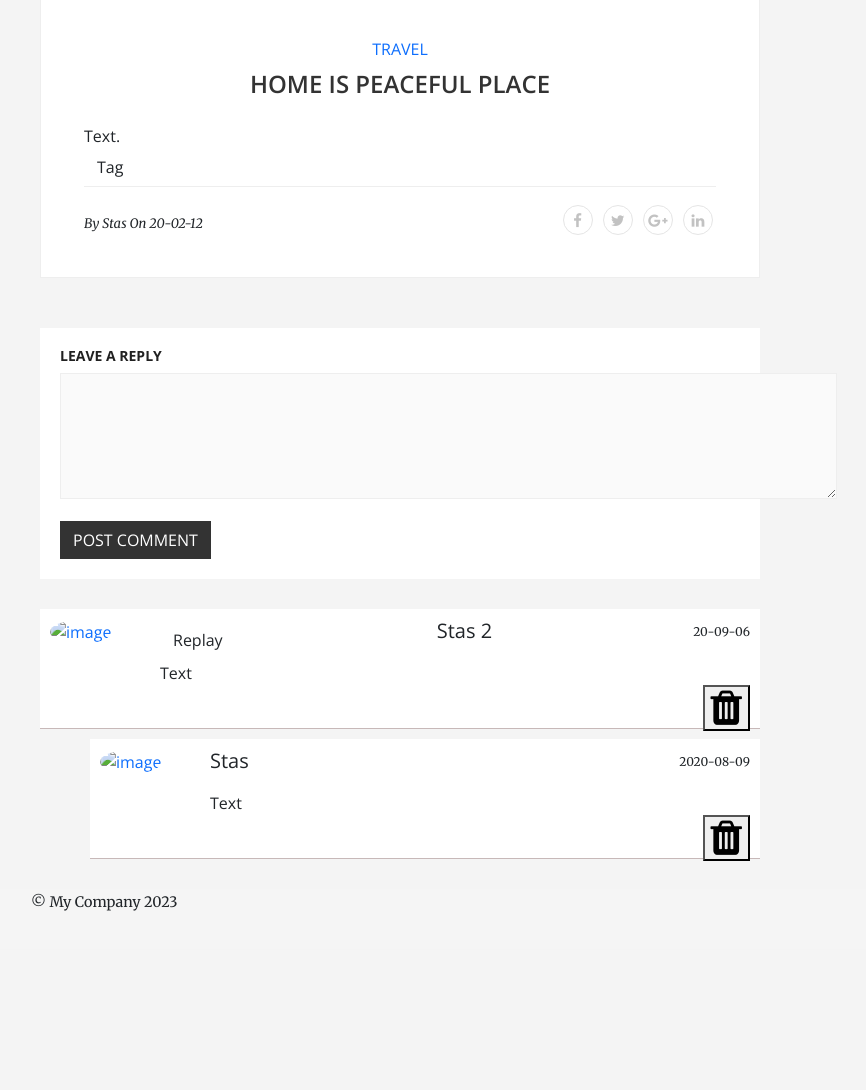
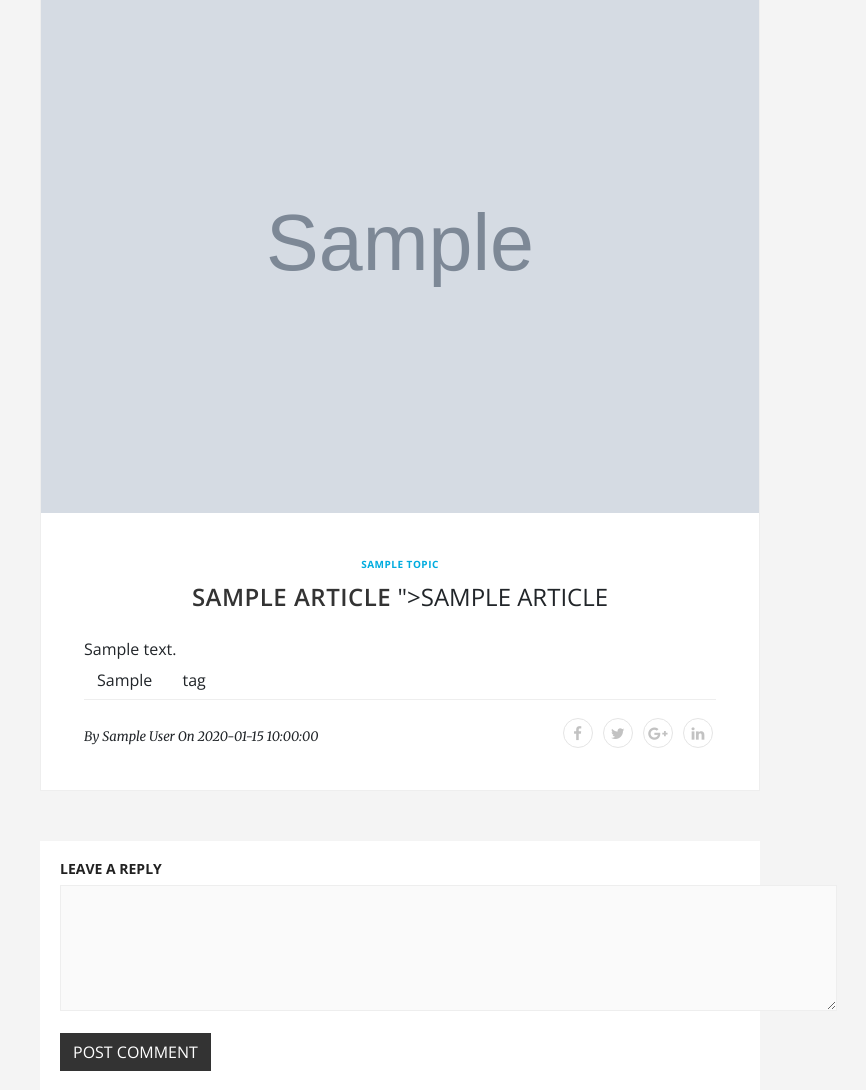
Before and after one commit to Wildreef/yiiProject, a Yii app: template views/site/single.php in a window 1280 px wide. Shown: the part 147-1237 px from the top of the page, without its empty margins (54-920 px from the left). Before the commit the page ends 1058 px from the top, so only its background shows below. Run offline with PHP 8.4 and a stand-in for Yii, Linux system fonts and the light colour scheme; the template is opened without the code that fills it: most values are stand-ins (such as "Sample title", 1, 10 or a date in 2020); grey boxes marked "Sample" are stand-in pictures; data that the repository does not hold is empty; some libraries are stand-ins or nearby versions.

Commit message:
Display article and category

```diff
--- a/views/site/right.php
+++ b/views/site/right.php
@@ -45,7 +45,7 @@
 
                     <li>
 
-                        <a href="<?= Url::toRoute(['/topic', 'id' => $topic->id]) ?>"><?= $topic->name; ?></a>
+                        <a href="<?= Url::toRoute(['/topic', 'id' => $article->topic->id]) ?>"><?= $topic->name; ?></a>
 
                         <span class="post-count pull-right"> (<?= $topic->getArticles()->count(); ?>)</span>
 
--- a/views/site/single.php
+++ b/views/site/single.php
@@ -8,7 +8,7 @@ use yii\helpers\Url;
 
         <div class="post-thumb">
 
-            <a href="blog.html"><img src="" alt=" image "></a>
+            <a href="blog.html"> <img src="<?= $article->getImage() ?>" alt=" image"></a>
 
         </div>
 
@@ -18,29 +18,36 @@ use yii\helpers\Url;
 
                 <h6>
 
-                    <a href=""> Travel </a>
+                    <a href="<?= Url::toRoute(['/topic', 'id' => $article->topic->id]) ?>"> <?= $article->topic->name; ?></a>
 
                 </h6>
 
-                <h1 class="entry-title"><a href="blog.html"> Home is peaceful place </a></h1>
+                <h1 class="entry-title"><a href="# <a href="blog.html"><?= $article->title; ?></a> "><?= $article->title; ?></a></h1>
 
             </header>
 
             <div class="entry-content">
 
-                Text.
+                <?= $article->description; ?>
 
             </div>
 
             <div class="decoration">
 
-                <a href="" class="btn btn-default">Tag</a>
+                <?php foreach (preg_split("/[\s,]+/", $article->tag) as $tag): ?>
+
+                    <a href="/search?SearchForm[text]=<?= str_replace('#', '', $tag) ?>"
+
+                       class="btn btn-default"><?= $tag ?></a>
+
+                <?php endforeach; ?>
 
             </div>
 
             <div class="social-share">
 
-                <span class="social-share-title pull-left text-capitalize">By Stas On 20-02-12</span>
+                <span class="social-share-title pull-left text-capitalize">By <?= $article->user->name; ?> On <?= $article->getDate(); ?>
+                </span>
 
                 <ul class="text-center pull-right">
 
--- a/web/css/style.css
+++ b/web/css/style.css
@@ -471,3 +471,51 @@ widget ul {
     transition: all 0.33s;
 
 }
+
+.post-list .post-content {
+
+    padding: 0 20px 0 0;
+
+    overflow: hidden;
+
+}
+
+.post-list .entry-header {
+
+    margin: 22px 0;
+
+}
+
+.entry-header h6 a {
+
+    color: #00acdf;
+
+    font-weight: 700;
+
+    font-size: 10px;
+
+}
+
+.entry-header h1 a, .entry-header h6 a {
+
+    text-decoration: none;
+
+    letter-spacing: 0.5px;
+
+}
+
+.post-grid .entry-header h1, .post-list .entry-header h1 {
+
+    margin: 0;
+
+    line-height: 24px;
+
+}
+
+.post-grid .entry-header h1 a, .post-list .entry-header h1 a {
+
+    font-size: 18px;
+
+    line-height: 24px;
+
+}
```
Also changed, not shown: controllers/SiteController.php (+66 -2 lines), views/site/topic.php (added, +83 -0 lines).
